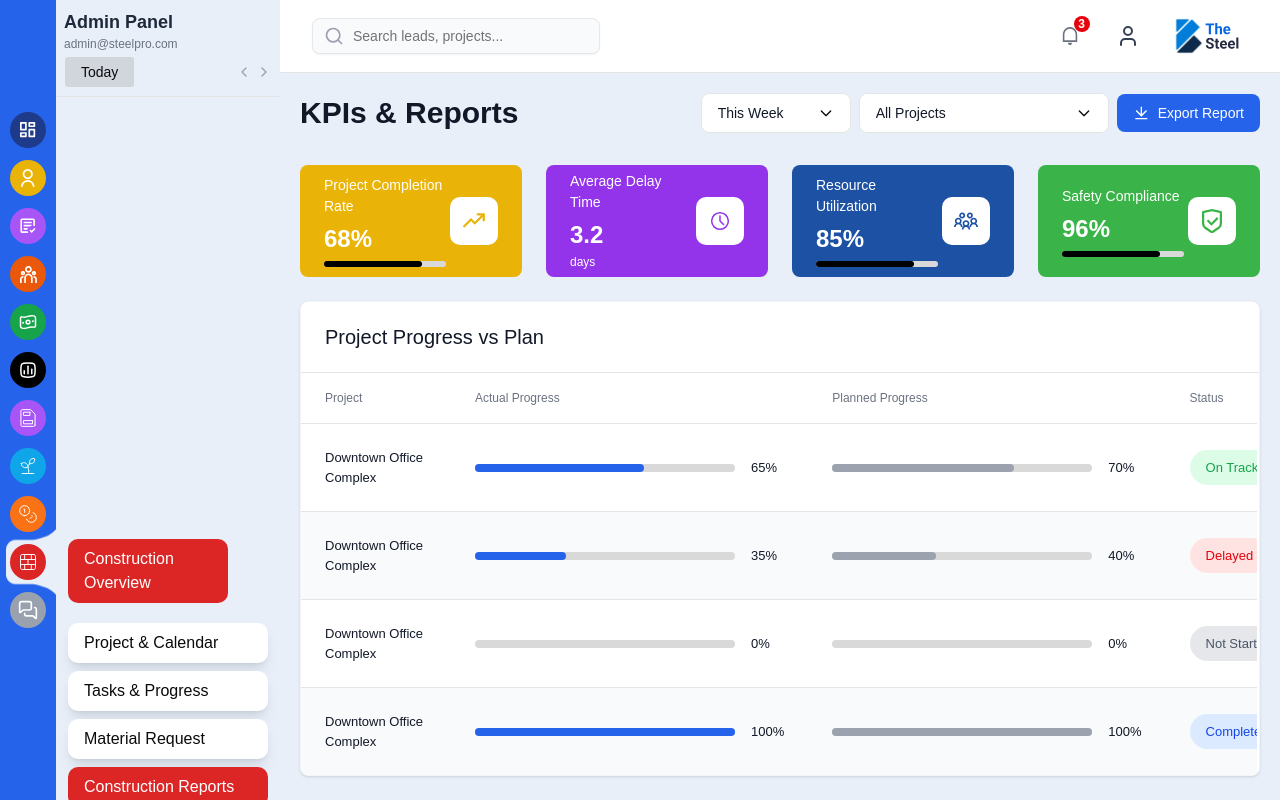
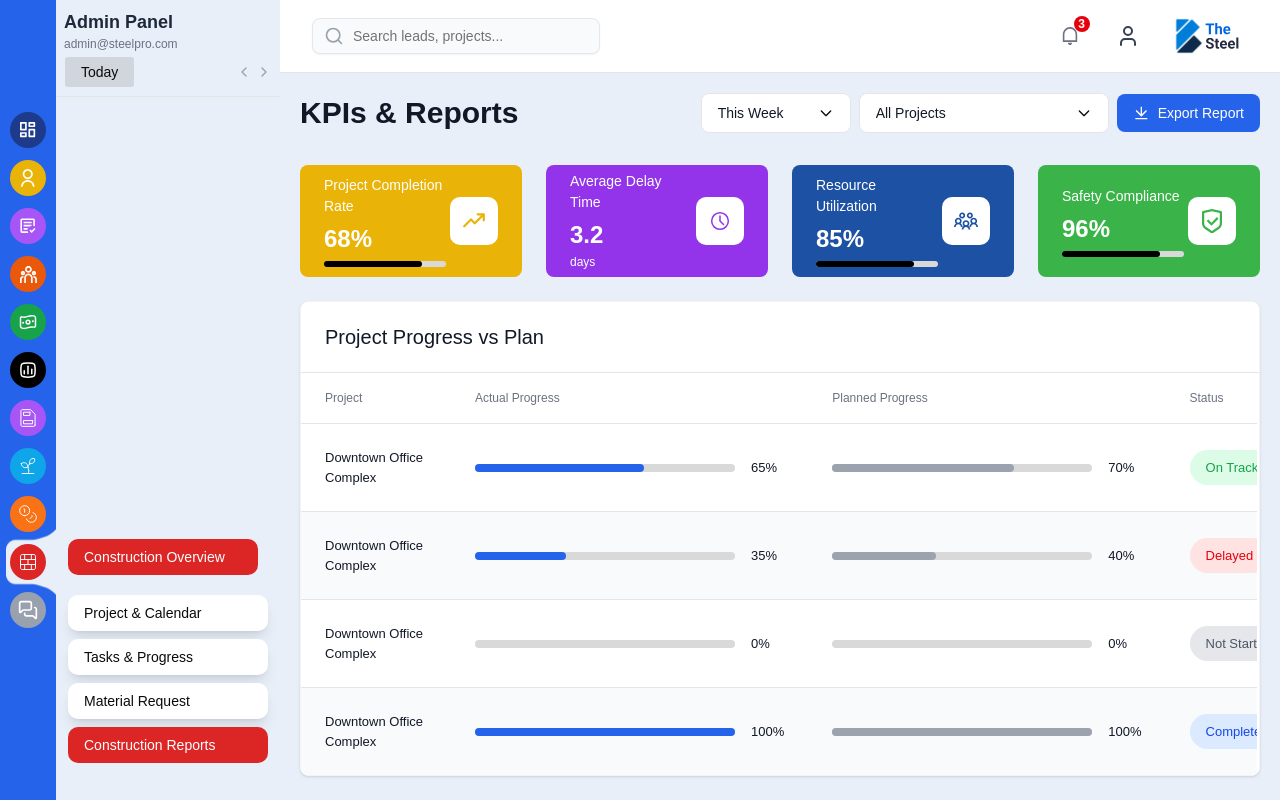
Before and after one commit to react6-flyweis/the-steel-admin, a React (Vite) app: page /construction/reports in a window 1280 px wide. Built offline with nearby package versions, Linux system fonts and the light colour scheme.

Commit message:
feat: adjust button text size and sidebar item width

```diff
--- a/src/components/sidebar.tsx
+++ b/src/components/sidebar.tsx
@@ -491,7 +491,7 @@ export function Sidebar({ isOpen, onClose }: SidebarProps) {
                       <button
                         onClick={() => toggleSection(item.path)}
                         className={cn(
-                          "w-full flex items-center justify-between px-4 py-2 rounded-lg transition-colors bg-white",
+                          "w-full flex items-center justify-between text-sm px-4 py-2 rounded-lg transition-colors bg-white",
                           {
                             "ring shadow-lg": isAnySubItemActive,
                           }
@@ -545,7 +545,7 @@ export function Sidebar({ isOpen, onClose }: SidebarProps) {
                     onClick={handleNavClick}
                     className={({ isActive }) =>
                       cn(
-                        "block px-4 py-2 rounded-lg transition-colors",
+                        "block px-4 py-2 rounded-lg transition-colors text-sm",
                         {
                           [`text-white ${activeGroup.color}`]:
                             isFirst || isActive,
@@ -553,7 +553,7 @@ export function Sidebar({ isOpen, onClose }: SidebarProps) {
                         {
                           "bg-white shadow-lg": !isFirst && !isActive,
                         },
-                        { "w-4/5 mb-5": isFirst }
+                        { "w-[95%] mb-5": isFirst }
                       )
                     }
                   >
```
